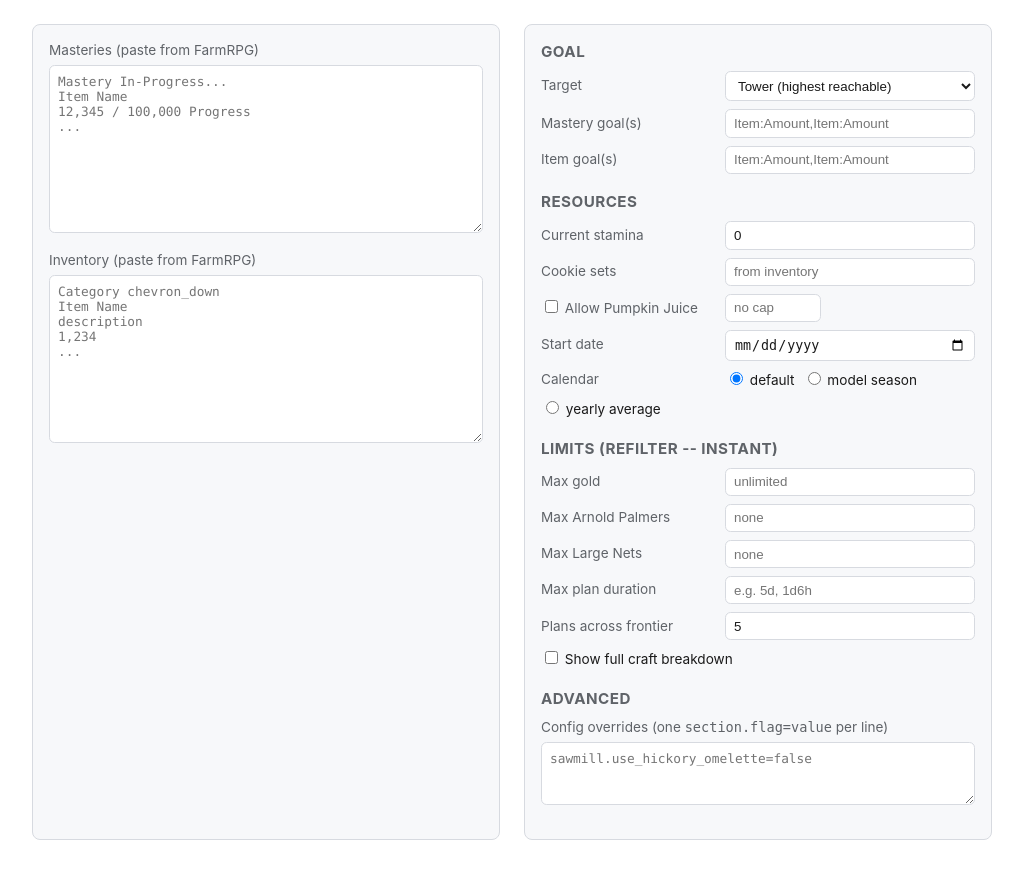
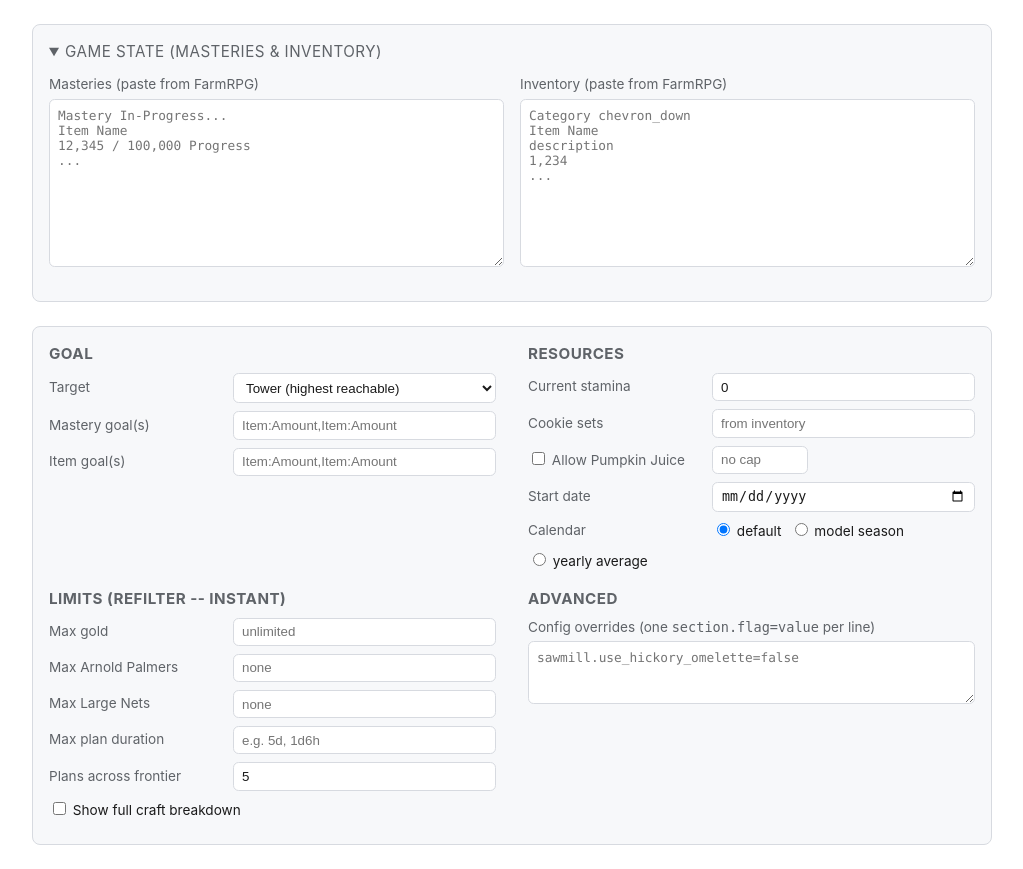
Before and after one commit to danelphick/farm-solver, a Django app: template web/solverapp/templates/solverapp/index.html in a window 1280 px wide. Shown: the part 190-1059 px from the top of the page, without its empty margins (128-1151 px from the left). Before the commit the page ends 1030 px from the top, so only its background shows below. Run offline with Django 5.2, Linux system fonts and the light colour scheme; the template is opened without the code that fills it, so the values that code supplies are empty.

Commit message:
Move the game-state pane above the controls, two-up and collapsible
The masteries/inventory paste boxes become a full-width <details> pane
above the controls panel, side by side when the screen allows (stacked
under 55rem). Collapsing it is a UI preference persisted under its own
localStorage key (farm-solver.ui.v1) -- the main key keeps mirroring the
POST body -- and never triggers a re-solve. The controls sections flow
into a responsive two-column grid now that the panel is full width.

Co-Authored-By: Claude Fable 5 <noreply@anthropic.com>

```diff
--- a/web/solverapp/static/solverapp/app.js
+++ b/web/solverapp/static/solverapp/app.js
@@ -13,6 +13,9 @@
 // selected (a refilter, so it hits the cache and returns fast).
 
 const STORAGE_KEY = "farm-solver.v1";
+// UI-only preferences (e.g. whether the paste pane is collapsed) live under
+// their own key: STORAGE_KEY's shape mirrors the POST /api/solve body.
+const UI_STORAGE_KEY = "farm-solver.ui.v1";
 const DEBOUNCE_MS = 400;
 
 function $(selector) {
@@ -290,6 +293,26 @@ function init() {
     el.addEventListener(changeEvent ? "change" : "input", onAnyChange);
   });
 
+  // Collapsing the paste pane is a UI preference, not solver state: persist
+  // it separately and never trigger a re-solve on toggle.
+  const pasteDetails = $("#paste-details");
+  try {
+    const ui = JSON.parse(localStorage.getItem(UI_STORAGE_KEY) || "{}");
+    if (ui.paste_collapsed) pasteDetails.open = false;
+  } catch (err) {
+    // Corrupt/unavailable storage: keep the default (open).
+  }
+  pasteDetails.addEventListener("toggle", () => {
+    try {
+      localStorage.setItem(
+        UI_STORAGE_KEY,
+        JSON.stringify({ paste_collapsed: !pasteDetails.open })
+      );
+    } catch (err) {
+      // Persistence is a convenience; ignore storage failures.
+    }
+  });
+
   if (restoreState()) {
     solve();
   }
--- a/web/solverapp/static/solverapp/style.css
+++ b/web/solverapp/static/solverapp/style.css
@@ -90,14 +90,8 @@ main {
   max-width: 60rem;
   margin: 0 auto;
   display: grid;
-  grid-template-columns: 1fr 1fr;
+  grid-template-columns: 1fr;
   gap: 1.5rem;
-}
-
-@media (max-width: 55rem) {
-  main {
-    grid-template-columns: 1fr;
-  }
 }
 
 .paste-panel,
@@ -108,16 +102,49 @@ main {
   padding: 1rem;
 }
 
+/* The game-state pane sits above the controls, collapsible once pasted;
+   its two paste boxes go side by side when the screen is wide enough. */
+.paste-panel summary {
+  cursor: pointer;
+  font-size: 0.95rem;
+  text-transform: uppercase;
+  letter-spacing: 0.03em;
+  color: var(--muted);
+  user-select: none;
+}
+
+.paste-panel[open] summary {
+  margin-bottom: 0.75rem;
+}
+
+.paste-fields {
+  display: grid;
+  grid-template-columns: 1fr 1fr;
+  gap: 1rem;
+}
+
+.controls-panel {
+  display: grid;
+  grid-template-columns: repeat(auto-fit, minmax(22rem, 1fr));
+  gap: 0.5rem 2rem;
+}
+
+.controls-panel .control-group h2:first-child {
+  margin-top: 0;
+}
+
+@media (max-width: 55rem) {
+  .paste-fields {
+    grid-template-columns: 1fr;
+  }
+}
+
 .controls-panel h2 {
   font-size: 0.95rem;
   text-transform: uppercase;
   letter-spacing: 0.03em;
   color: var(--muted);
   margin: 1.1rem 0 0.5rem;
-}
-
-.controls-panel h2:first-child {
-  margin-top: 0;
 }
 
 .field {
--- a/web/solverapp/templates/solverapp/index.html
+++ b/web/solverapp/templates/solverapp/index.html
@@ -19,7 +19,9 @@
 </header>
 
 <main>
-  <section class="paste-panel">
+  <details id="paste-details" class="paste-panel" open>
+    <summary>Game state (masteries &amp; inventory)</summary>
+    <div class="paste-fields">
       <div class="field">
         <label for="mastery-text">Masteries (paste from FarmRPG)</label>
         <textarea id="mastery-text" rows="10" spellcheck="false"
@@ -30,9 +32,11 @@
         <textarea id="inventory-text" rows="10" spellcheck="false"
           placeholder="Category chevron_down&#10;Item Name&#10;description&#10;1,234&#10;..."></textarea>
       </div>
-  </section>
+    </div>
+  </details>
 
   <section class="controls-panel">
+    <div class="control-group">
     <h2>Goal</h2>
     <div class="field-row">
       <label for="target">Target</label>
@@ -50,7 +54,9 @@
       <label for="items">Item goal(s)</label>
       <input id="items" type="text" placeholder="Item:Amount,Item:Amount">
     </div>
+    </div>
 
+    <div class="control-group">
     <h2>Resources</h2>
     <div class="field-row">
       <label for="current-stamina">Current stamina</label>
@@ -76,7 +82,9 @@
       <label class="inline"><input type="radio" name="calendar" value="model"> model season</label>
       <label class="inline"><input type="radio" name="calendar" value="average"> yearly average</label>
     </div>
+    </div>
 
+    <div class="control-group">
     <h2>Limits (refilter -- instant)</h2>
     <div class="field-row">
       <label for="max-gold">Max gold</label>
@@ -101,12 +109,15 @@
     <div class="field-row">
       <label class="inline"><input id="breakdown" type="checkbox"> Show full craft breakdown</label>
     </div>
+    </div>
 
+    <div class="control-group">
     <h2>Advanced</h2>
     <div class="field">
       <label for="overrides">Config overrides (one <code>section.flag=value</code> per line)</label>
       <textarea id="overrides" rows="3" spellcheck="false"
         placeholder="sawmill.use_hickory_omelette=false"></textarea>
+    </div>
     </div>
   </section>
 </main>
```
Lines whose indentation alone changed are shown as unchanged.
